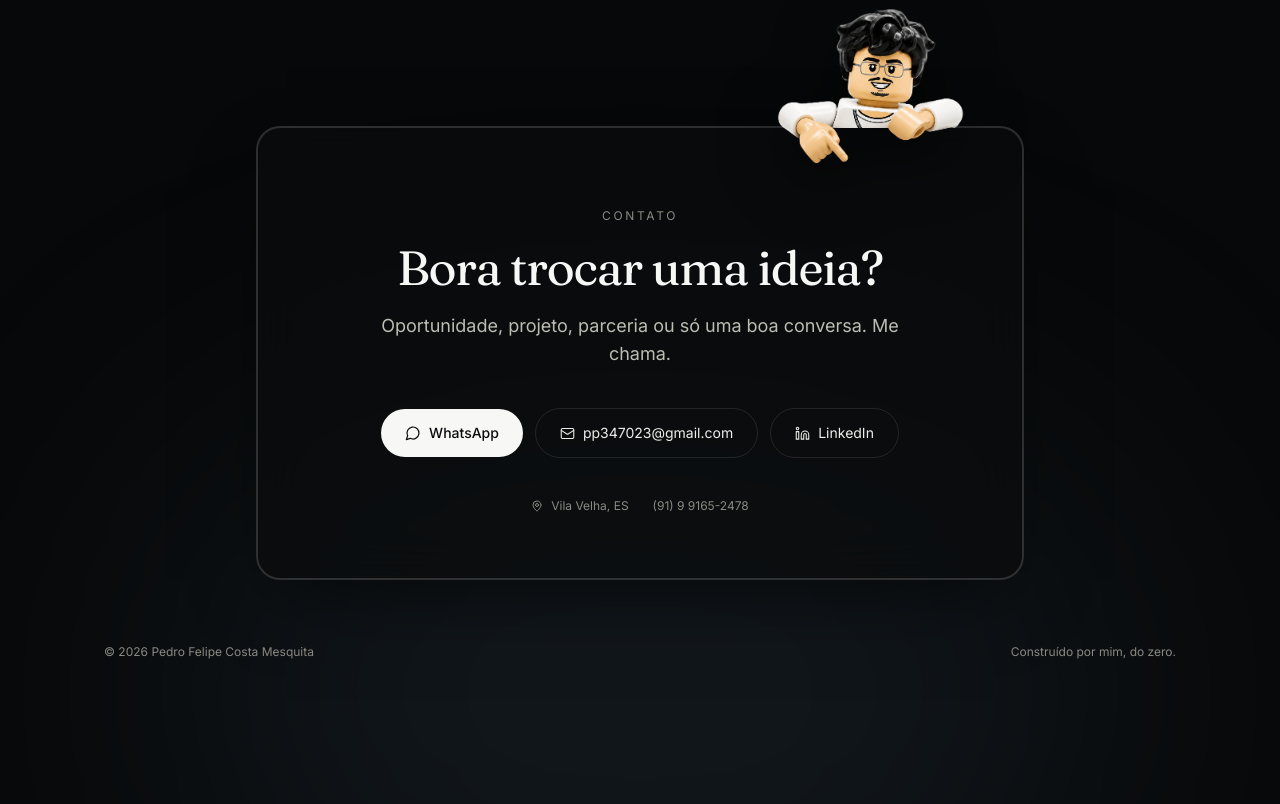
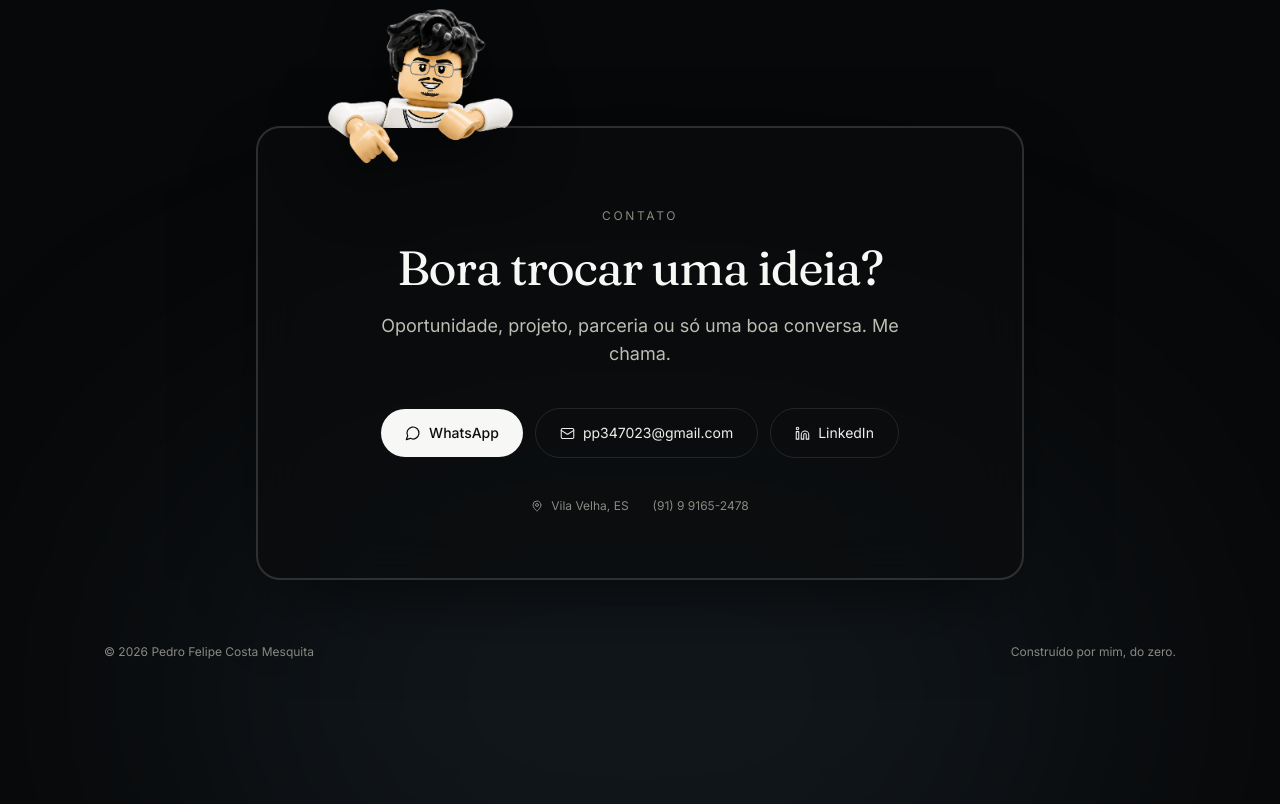
Before and after one commit to PedroFlecky/Portfolio, a React (Vite) app: page / in a window 1280 px wide. Shown: the part 5880-6684 px from the top of the page. Built offline with nearby package versions, Linux system fonts and the light colour scheme.

Commit message:
Personagens: mesma visualizacao (mobile) em todas as telas

```diff
--- a/src/components/Character.jsx
+++ b/src/components/Character.jsx
@@ -2,9 +2,8 @@ import { motion } from 'framer-motion';
 import { characters } from '../data/characters.js';
 
 // Renderiza o personagem de uma seção.
-// Usa DUAS imagens: uma só aparece no mobile, outra só no desktop.
-// Assim as classes de posição (ex: left-[500px]) ficam escritas
-// por extenso e o Tailwind consegue gerá-las corretamente.
+// Usa a posição `mobile` em TODAS as telas (celular, tablet, pc, tv).
+// Assim a visualização é a mesma em qualquer dispositivo.
 export default function Character({ section, extra = '' }) {
   const c = characters[section];
   if (!c || !c.show) return null;
@@ -13,29 +12,17 @@ export default function Character({ section, extra = '' }) {
   const base =
     'absolute pointer-events-none select-none drop-shadow-[0_20px_30px_rgba(0,0,0,0.55)] h-auto';
 
-  const common = {
-    src: c.src,
-    alt: '',
-    'aria-hidden': true,
-    draggable: false,
-    initial: { opacity: 0, y: 16, scaleX: flip },
-    whileInView: { opacity: 1, y: 0, scaleX: flip },
-    viewport: { once: true, amount: 0.3 },
-    transition: { duration: 0.8, ease: [0.22, 1, 0.36, 1] },
-  };
-
   return (
-    <>
-      {/* MOBILE (some a partir de 768px) */}
-      <motion.img
-        {...common}
-        className={`${base} block md:hidden ${c.width} ${c.mobile || ''} ${extra}`}
-      />
-      {/* DESKTOP (aparece a partir de 768px) */}
-      <motion.img
-        {...common}
-        className={`${base} hidden md:block ${c.width} ${c.desktop || ''} ${extra}`}
-      />
-    </>
+    <motion.img
+      src={c.src}
+      alt=""
+      aria-hidden
+      draggable={false}
+      initial={{ opacity: 0, y: 16, scaleX: flip }}
+      whileInView={{ opacity: 1, y: 0, scaleX: flip }}
+      viewport={{ once: true, amount: 0.3 }}
+      transition={{ duration: 0.8, ease: [0.22, 1, 0.36, 1] }}
+      className={`${base} ${c.width} ${c.mobile || ''} ${extra}`}
+    />
   );
 }
--- a/src/data/characters.js
+++ b/src/data/characters.js
@@ -51,7 +51,7 @@ export const characters = {
     src: '/character/mexendo-pc.png',
     width: 'w-56',
     desktop: '-top-36 -right-2',
-    mobile: '-top-[150px] right-2',
+    mobile: '-top-[660px] right-[-30px]',
     flip: false,
     show: true,
   },
@@ -61,7 +61,7 @@ export const characters = {
     src: '/character/apontando.png',
     width: 'w-[260px]',
     desktop: '-top-[10px] left-[700px]',
-    mobile: '-top-[10px] left-[55%]',
+    mobile: '-top-[-120px] left-[55%]',
     flip: true, // aponta pra esquerda
     show: true,
   },
@@ -71,7 +71,7 @@ export const characters = {
     src: '/character/sentado-pc.png',
     width: 'w-52',
     desktop: '-top-[264px] left-[550px]',
-    mobile: '-top-[150px] left-[55%]',
+    mobile: '-top-[360px] left-[25%]',
     flip: false,
     show: true,
   },
@@ -81,7 +81,7 @@ export const characters = {
     src: '/character/ajustando.png',
     width: 'w-48',
     desktop: 'top-[-80px] left-[300px] -translate-x-1/2',
-    mobile: 'top-[-50px] left-1/2 -translate-x-1/2',
+    mobile: 'top-[-50px] left-[20px]',
     flip: false,
     show: true,
   },
@@ -90,8 +90,8 @@ export const characters = {
   contact: {
     src: '/character/olhando-por-cima.png',
     width: 'w-56',
-    desktop: '-top-36 left-[500px]',
-    mobile: '-top-36 left-[30px]',
+    desktop: '-top-36 left-[260px]',
+    mobile: '-top-36 left-[50px]',
     flip: false,
     show: true,
   },
```
